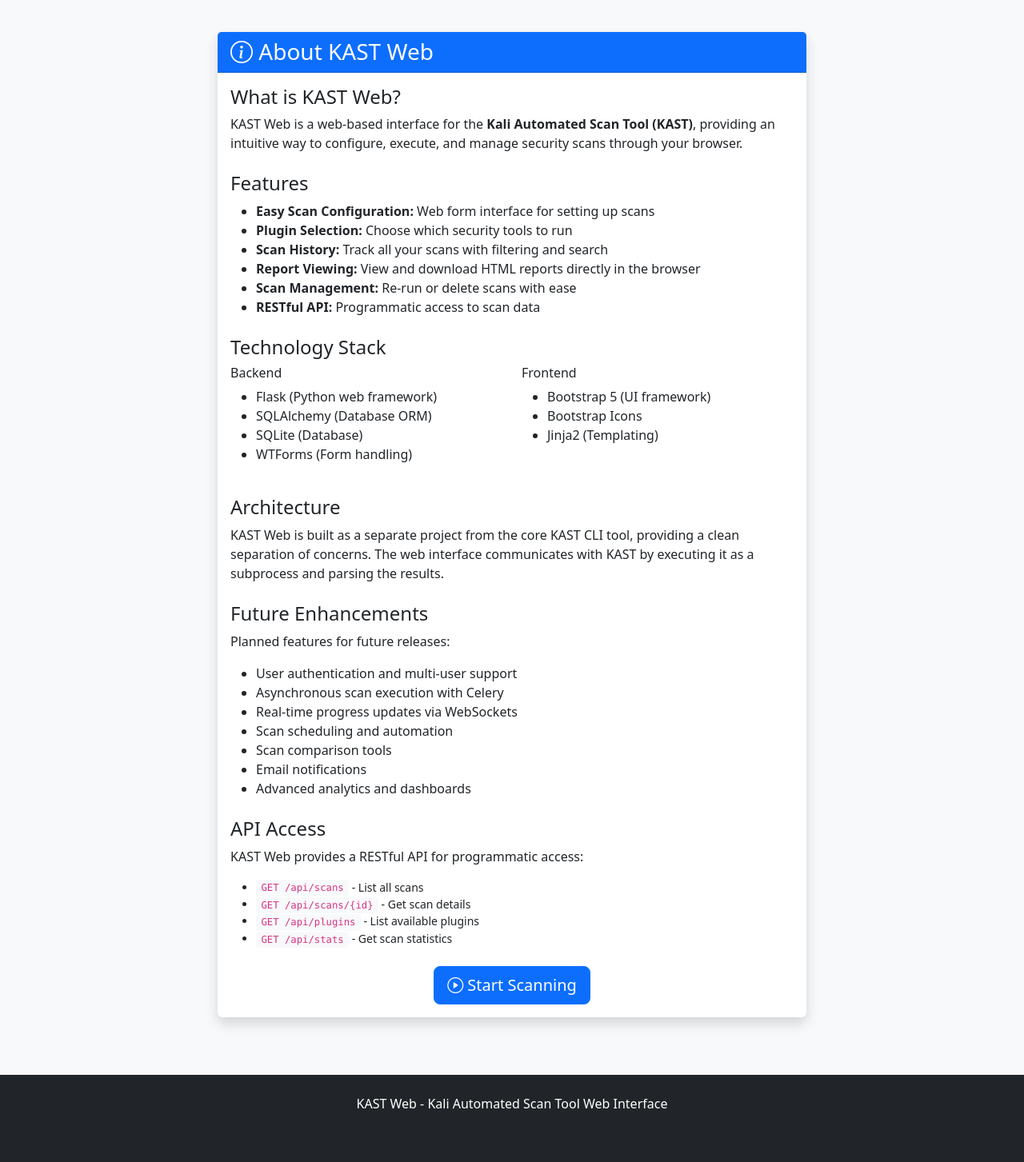
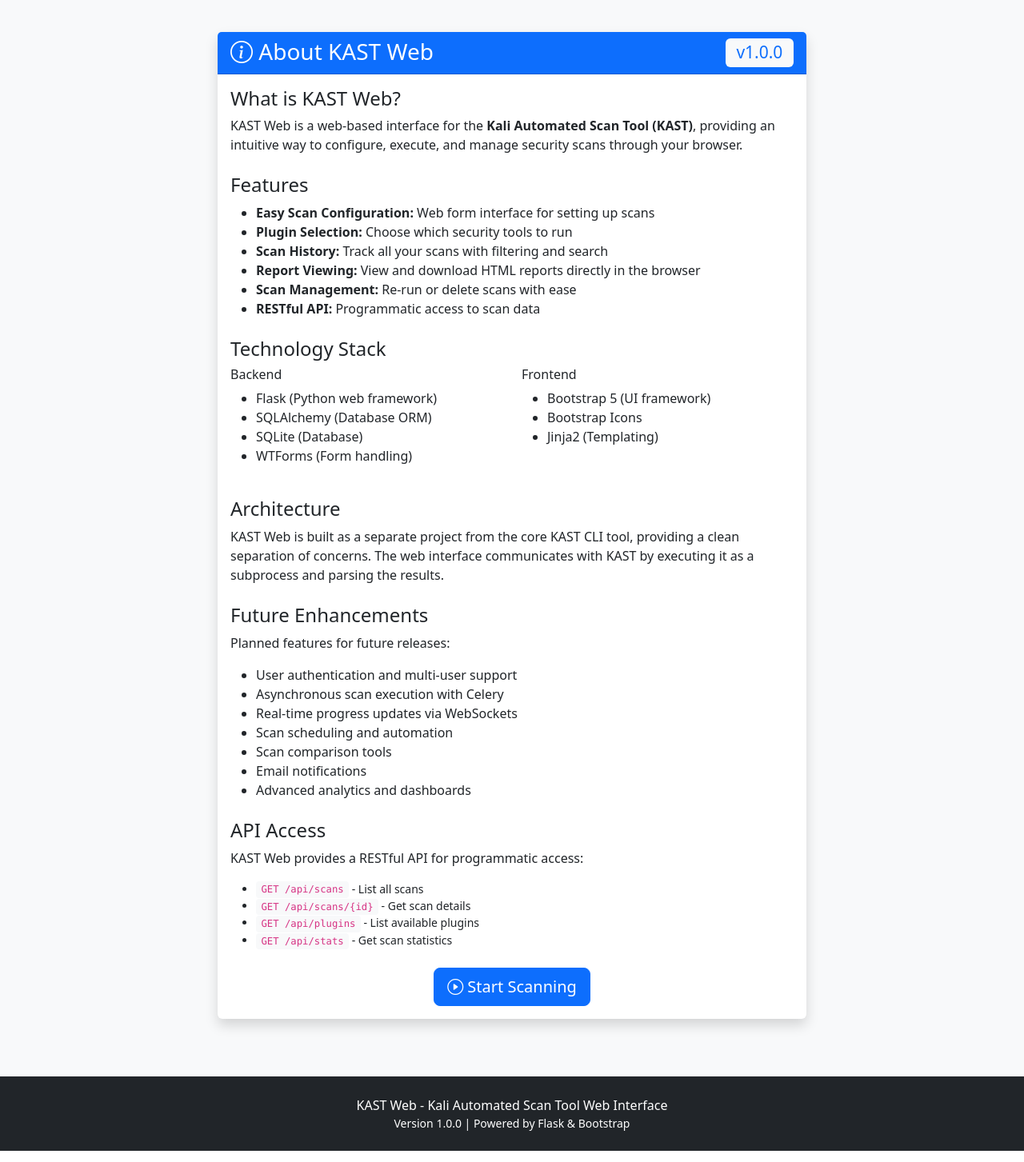
Before and after one commit to mercutioviz/kast-web, a Flask app: page /about in a window 1280 px wide. Shown: the part 62-1515 px from the top of the page at 80% size. Run offline with Flask 3, Linux system fonts and the light colour scheme.

Commit message:
Add kast-web version and display in footer/about page

```diff
--- a/app/__init__.py
+++ b/app/__init__.py
@@ -54,6 +54,13 @@
         except (ValueError, TypeError):
             return '0 B'
 
+    # Context processor to inject version into all templates
+    @app.context_processor
+    def inject_version():
+        """Make version available to all templates"""
+        from config import VERSION
+        return {'app_version': VERSION}
+
     # Register blueprints
     from app.routes import main, scans, api, auth, admin
     app.register_blueprint(main.bp)
--- a/app/templates/about.html
+++ b/app/templates/about.html
@@ -7,7 +7,10 @@
     <div class="col-lg-8">
         <div class="card shadow">
             <div class="card-header bg-primary text-white">
-                <h3 class="mb-0"><i class="bi bi-info-circle"></i> About KAST Web</h3>
+                <h3 class="mb-0">
+                    <i class="bi bi-info-circle"></i> About KAST Web
+                    <span class="badge bg-light text-primary float-end">v{{ app_version }}</span>
+                </h3>
             </div>
             <div class="card-body">
                 <h4>What is KAST Web?</h4>
--- a/app/templates/base.html
+++ b/app/templates/base.html
@@ -132,7 +132,7 @@
     <footer class="bg-dark text-white mt-5 py-4">
         <div class="container text-center">
             <p class="mb-0">KAST Web - Kali Automated Scan Tool Web Interface</p>
-            <p class="small text-muted">Powered by Flask & Bootstrap</p>
+            <p class="small mb-0">Version {{ app_version }} | Powered by Flask & Bootstrap</p>
         </div>
     </footer>
 
--- a/app/templates/report_viewer.html
+++ b/app/templates/report_viewer.html
@@ -41,6 +41,9 @@
             {{ report_html|safe }}
         </div>
     </div>
+    <div class="card-footer text-muted text-center small">
+        <i class="bi bi-info-circle"></i> Viewed in KAST Web v{{ app_version }}
+    </div>
 </div>
 {% endblock %}
 
--- a/config.py
+++ b/config.py
@@ -2,6 +2,9 @@
 from pathlib import Path
 
 basedir = os.path.abspath(os.path.dirname(__file__))
+
+# Application version
+VERSION = '1.0.0'
 
 class Config:
     """Base configuration"""
```
